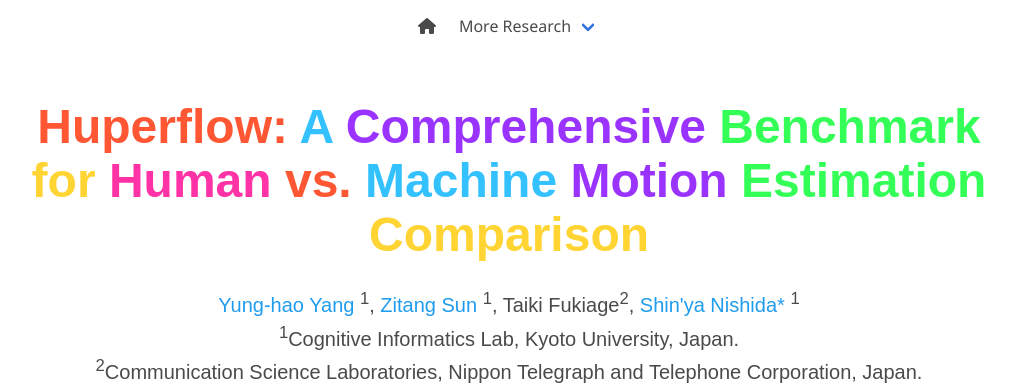
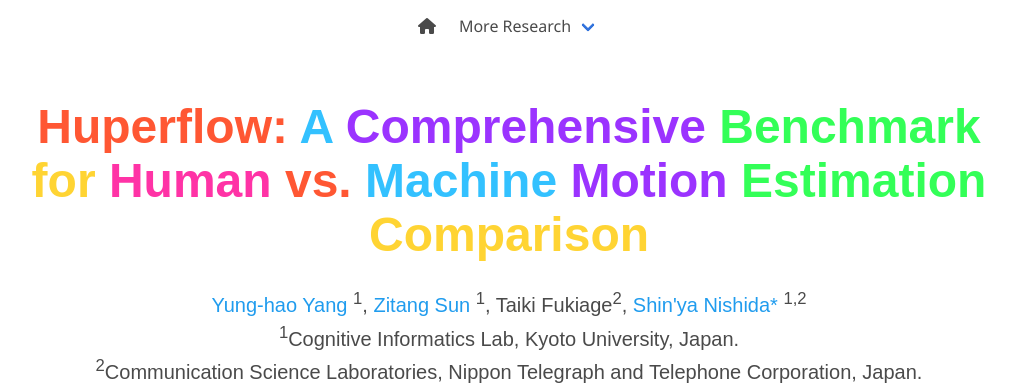
Before and after one commit to KUCognitiveInformaticsLab/Huperflow-Website, a plain HTML site: page index.html in a window 1280 px wide. Shown: the top 384 px of the page, without its empty margins (131-1146 px from the left). Drawn offline with nearby package versions, Linux system fonts and the light colour scheme; some icons are missing; a web font is replaced by a local one.

Commit message:
Update index.html

```diff
--- a/index.html
+++ b/index.html
@@ -92,7 +92,7 @@
                <a href="https://scholar.google.com/citations?user=lcYpJsYAAAAJ&hl=en"> Yung-hao Yang </a><sup>1</sup>,
               <a href="https://scholar.google.com/citations?user=GdLTUlgAAAAJ&hl=en"> Zitang Sun </a><sup>1</sup>,
               Taiki Fukiage</a><sup>2</sup>,
-               <a href="https://scholar.google.com/citations?user=bxhQU8EAAAAJ&hl=en"> Shin'ya Nishida* </a><sup>1</sup>
+               <a href="https://scholar.google.com/citations?user=bxhQU8EAAAAJ&hl=en"> Shin'ya Nishida* </a><sup>1,2</sup>
 
             </span>
           </div>
```
